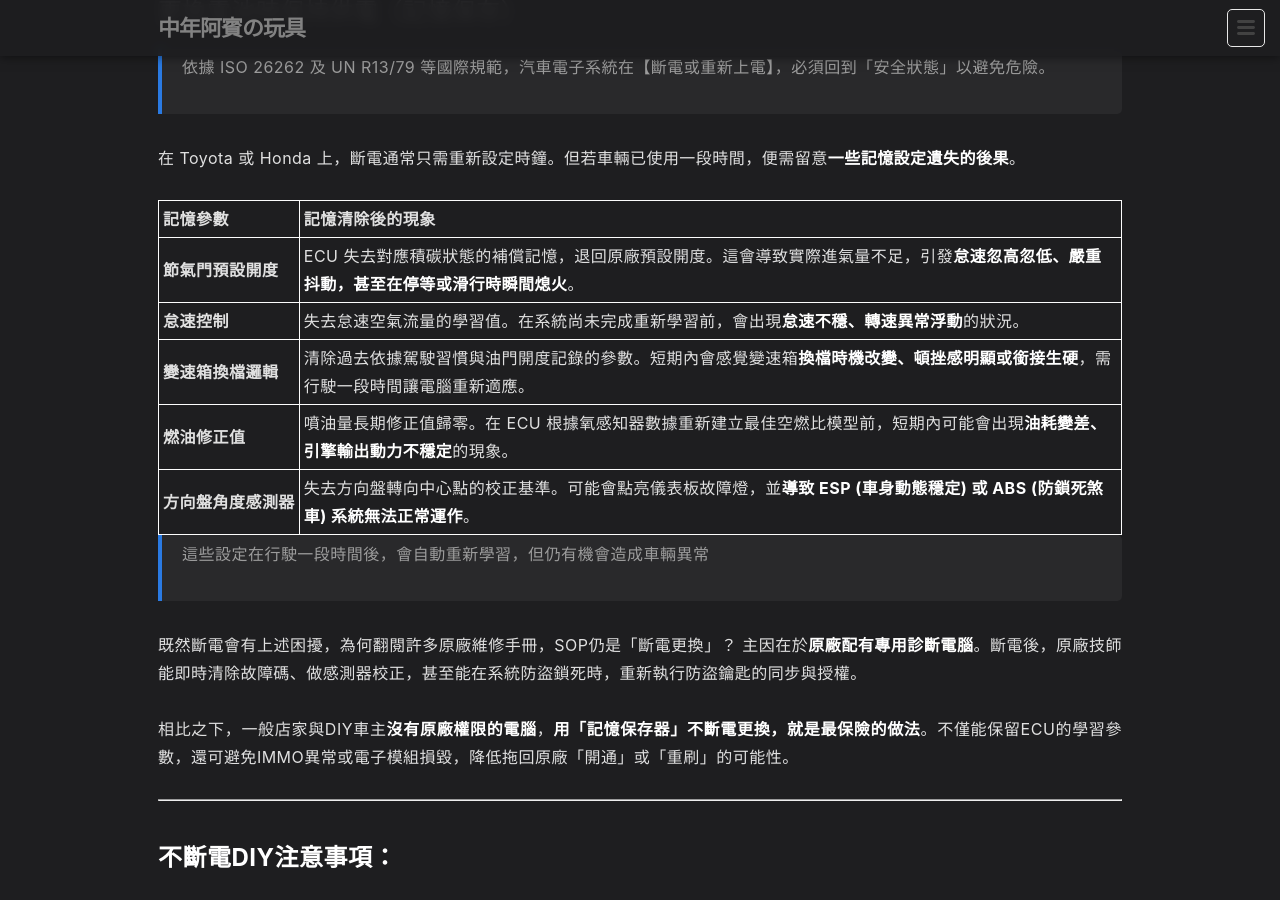
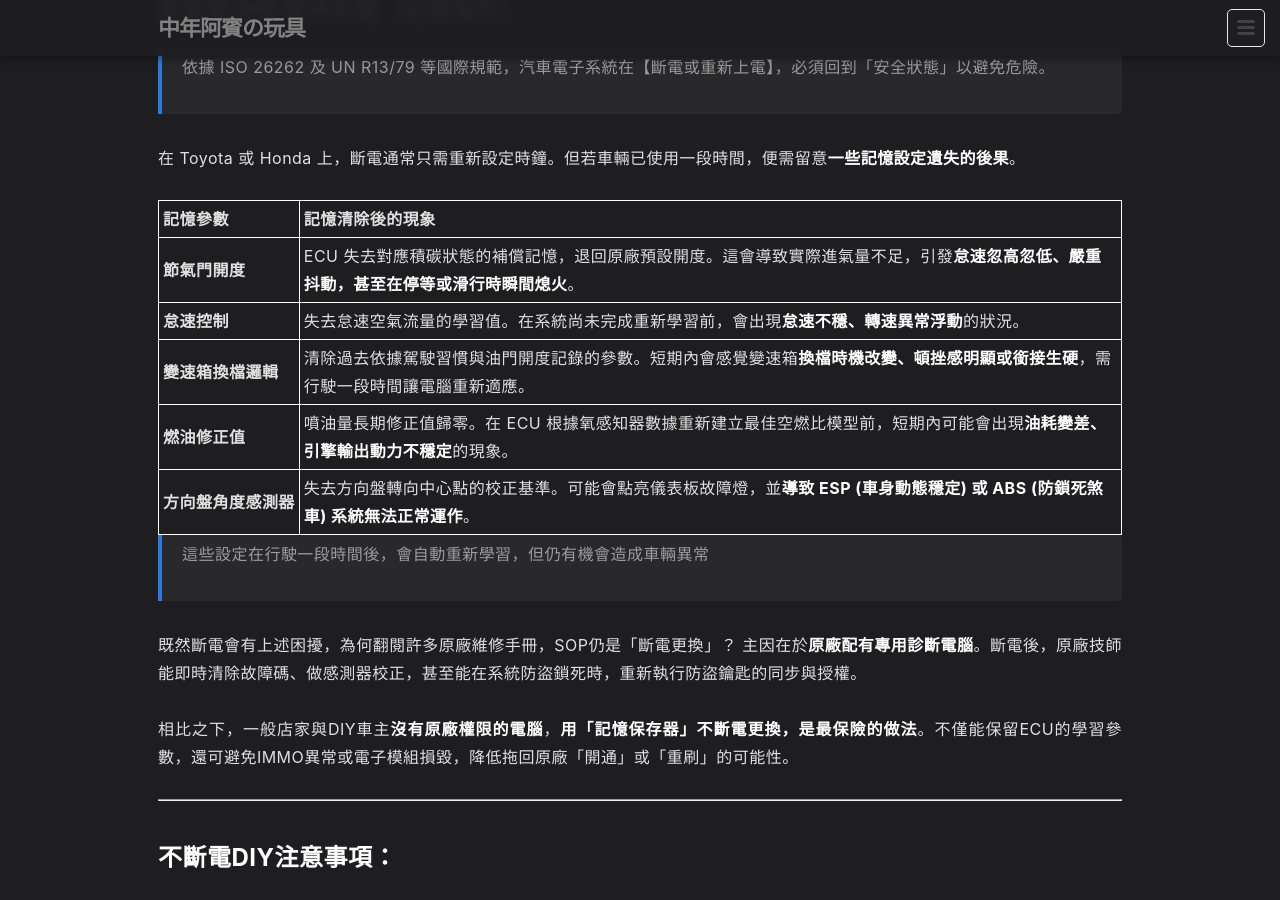
Before and after one commit to 1stbenz/1stbenz.github.io, a Jekyll site: the page built from _posts/zh/2025-09-17-memory-saving-battery.md, in a window 1280 px wide and 900 px high, scrolled down 765 px. Built offline with Jekyll 4.4.1, drawn with Linux system fonts in a browser that asks for light colours.

Commit message:
Update 2025-09-17-memory-saving-battery.md

```diff
--- a/_posts/zh/2025-09-17-memory-saving-battery.md
+++ b/_posts/zh/2025-09-17-memory-saving-battery.md
@@ -36,7 +36,7 @@ faq:
 
 | 記憶參數 | 記憶清除後的現象 |
 | :--- | :--- |
-| <nobr><B>節氣門預設開度</B></nobr> | ECU 失去對應積碳狀態的補償記憶，退回原廠預設開度。這會導致實際進氣量不足，引發**怠速忽高忽低、嚴重抖動，甚至在停等或滑行時瞬間熄火**。 |
+| <nobr><B>節氣門開度</B></nobr> | ECU 失去對應積碳狀態的補償記憶，退回原廠預設開度。這會導致實際進氣量不足，引發**怠速忽高忽低、嚴重抖動，甚至在停等或滑行時瞬間熄火**。 |
 | <nobr><B>怠速控制</B></nobr> | 失去怠速空氣流量的學習值。在系統尚未完成重新學習前，會出現**怠速不穩、轉速異常浮動**的狀況。 |
 | <nobr><B>變速箱換檔邏輯</B></nobr> | 清除過去依據駕駛習慣與油門開度記錄的參數。短期內會感覺變速箱**換檔時機改變、頓挫感明顯或銜接生硬**，需行駛一段時間讓電腦重新適應。 |
 | <nobr><B>燃油修正值</B></nobr> | 噴油量長期修正值歸零。在 ECU 根據氧感知器數據重新建立最佳空燃比模型前，短期內可能會出現**油耗變差、引擎輸出動力不穩定**的現象。 |
@@ -47,7 +47,7 @@ faq:
 既然斷電會有上述困擾，為何翻閱許多原廠維修手冊，SOP仍是「斷電更換」？
 主因在於**原廠配有專用診斷電腦**。斷電後，原廠技師能即時清除故障碼、做感測器校正，甚至能在系統防盜鎖死時，重新執行防盜鑰匙的同步與授權。
 
-相比之下，一般店家與DIY車主**沒有原廠權限的電腦**，**用「記憶保存器」不斷電更換，就是最保險的做法**。不僅能保留ECU的學習參數，還可避免IMMO異常或電子模組損毀，降低拖回原廠「開通」或「重刷」的可能性。
+相比之下，一般店家與DIY車主**沒有原廠權限的電腦**，**用「記憶保存器」不斷電更換，是最保險的做法**。不僅能保留ECU的學習參數，還可避免IMMO異常或電子模組損毀，降低拖回原廠「開通」或「重刷」的可能性。
 
 ---
 
```
